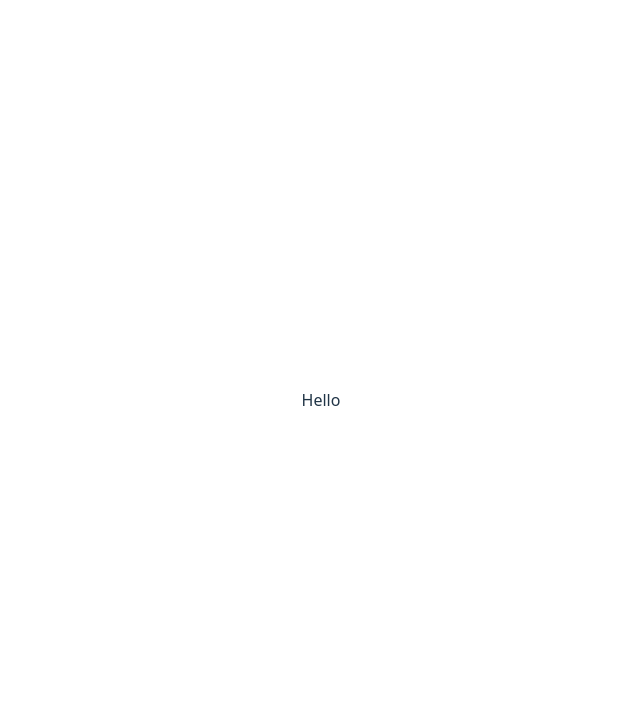
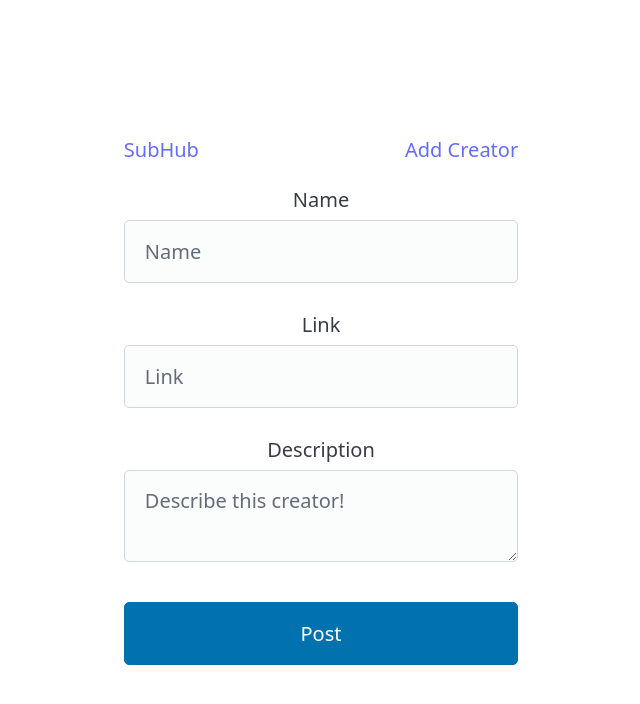
Before and after one commit to Bran7astic/web103-prework, a React (Vite) app: page /add in a window 1280 px wide. Shown: the top 704 px of the page, without its empty margins (319-959 px from the left). Built offline with nearby package versions, Linux system fonts and the light colour scheme; no server answers.

Commit message:
implemented create and read portions

```diff
--- a/package.json
+++ b/package.json
@@ -10,6 +10,7 @@
     "preview": "vite preview"
   },
   "dependencies": {
+    "@picocss/pico": "^2.1.1",
     "@supabase/supabase-js": "^2.90.1",
     "dom": "^0.0.3",
     "react": "^19.2.0",
--- a/src/App.jsx
+++ b/src/App.jsx
@@ -1,10 +1,19 @@
 import './App.css'
-import {BrowserRouter} from 'react-router-dom'
+import {BrowserRouter, Routes, Route} from 'react-router-dom'
+import Home from './pages/Home'
+import '@picocss/pico'
+import Layout from './pages/Layout'
+import AddCreator from './pages/AddCreator'
 
 function App() {
   return (
     <BrowserRouter>
-      <p>Hello</p>
+      <Routes>
+        <Route path="/" element={<Layout/>}>
+          <Route index element={<Home/>} />
+          <Route path="add" element={<AddCreator/>}/>
+        </Route>
+      </Routes>
     </BrowserRouter>
   )
 }
--- /dev/null
+++ b/src/components/CreatorCard.jsx
@@ -0,0 +1,13 @@
+export default function CreatorCard({name, description}) {
+    return(
+        <article>
+            <fieldset role="group">
+                <p>img here</p>
+                <div className="container">
+                    <h4>{name}</h4>
+                    {description}
+                </div>
+            </fieldset>
+        </article>
+    )
+}
--- /dev/null
+++ b/src/pages/AddCreator.jsx
@@ -0,0 +1,66 @@
+// Form to add a single content creator
+
+import { useEffect, useState } from "react"
+import { supabase } from "../client";
+
+export default function AddCreator() {
+
+    const [name, setName] = useState("");
+    const [url, setUrl] = useState("");
+    const [desc, setDesc] = useState("");
+
+    const handleUpload = () => {
+        const postCreator = async () => {
+            const {data, error} = await supabase
+                .from('creators')
+                .insert({
+                    name: name,
+                    description: desc,
+                    url: url
+                })
+
+            error ? console.error(error) : console.log(data)
+
+        }
+        postCreator()
+    }
+
+    return(
+        <>
+            <form>
+                <fieldset>
+                    <label>
+                        Name
+                        <input
+                            name="Name"
+                            placeholder="Name"
+                            onChange={(e) => setName(e.target.value)}
+                        />
+                    </label>
+                    <label>
+                        Link
+                        <input
+                            name="Link"
+                            placeholder="Link"
+                            onChange={(e) => setUrl(e.target.value)}
+                        />
+                    </label>
+                    <label>
+                        Description
+                        <textarea
+                            name="Description"
+                            placeholder="Describe this creator!"
+                            onChange={(e) => setDesc(e.target.value)}
+                        />
+                    </label>
+                </fieldset>
+
+                <input
+                    type="submit"
+                    value="Post"
+                    onClick={handleUpload}
+                />
+            </form>
+        </>
+    )
+}
--- /dev/null
+++ b/src/pages/Home.jsx
@@ -0,0 +1,46 @@
+import { use, useEffect, useState } from "react";
+import CreatorCard from "../components/CreatorCard";
+import { supabase } from "../client";
+
+export default function Home() {
+
+    const [creators, setCreators] = useState([]);
+
+    const handleFetchCreators = () => {
+        const getCreators = async () => {
+            const {data, error} = await supabase
+                .from('creators')
+                .select()
+                .order('created_at', {ascending: false})
+            error ? console.error(error) : setCreators(data)
+        }
+        getCreators()
+    }
+
+    useEffect(() => {
+        handleFetchCreators()
+    }, [])
+
+    useEffect(() => {
+        console.log(creators)
+    }, [creators])
+
+    return(
+        <>
+            <h1>SubHub</h1>
+            <p>SubHub is a platform meant to promote a wide variety of content creators!</p>
+            {
+                !creators ? (
+                    <article aria-busy="true"></article>
+                ) : (
+                    creators.map((creator) => (
+                        <CreatorCard
+                            name={creator.name}
+                            description={creator.description}
+                        />
+                    ))
+                )
+            }
+        </>
+    )
+}
--- /dev/null
+++ b/src/pages/Layout.jsx
@@ -0,0 +1,21 @@
+// Navbar + Outlet
+
+import { Link, Outlet } from "react-router";
+
+export default function Layout() {
+    return(
+        <>
+            <nav>
+                <ul>
+                    <li><strong><Link to='/'>SubHub</Link></strong></li>
+                </ul>
+                <ul>
+                    <li>
+                        <Link to='/add'>Add Creator</Link>
+                    </li>
+                </ul>
+            </nav>
+            <Outlet/>
+        </>
+    )
+}
```
Also changed, not shown: src/pages/EditCreator.jsx (added, +7 -0 lines), src/pages/ViewCreator.jsx (added, +7 -0 lines), 1 other file (tests, documents, lock files or other folders).
